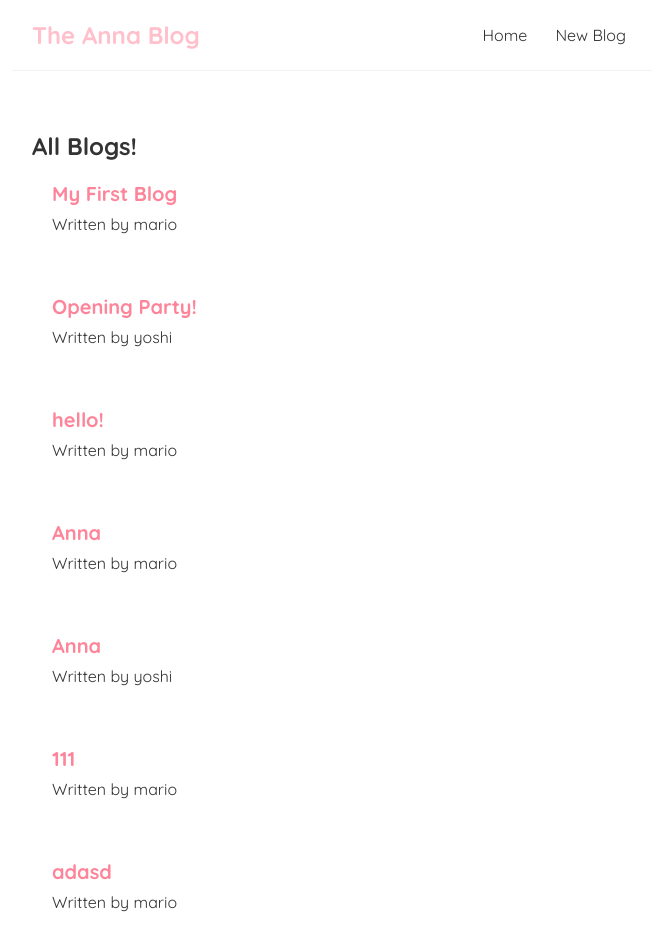
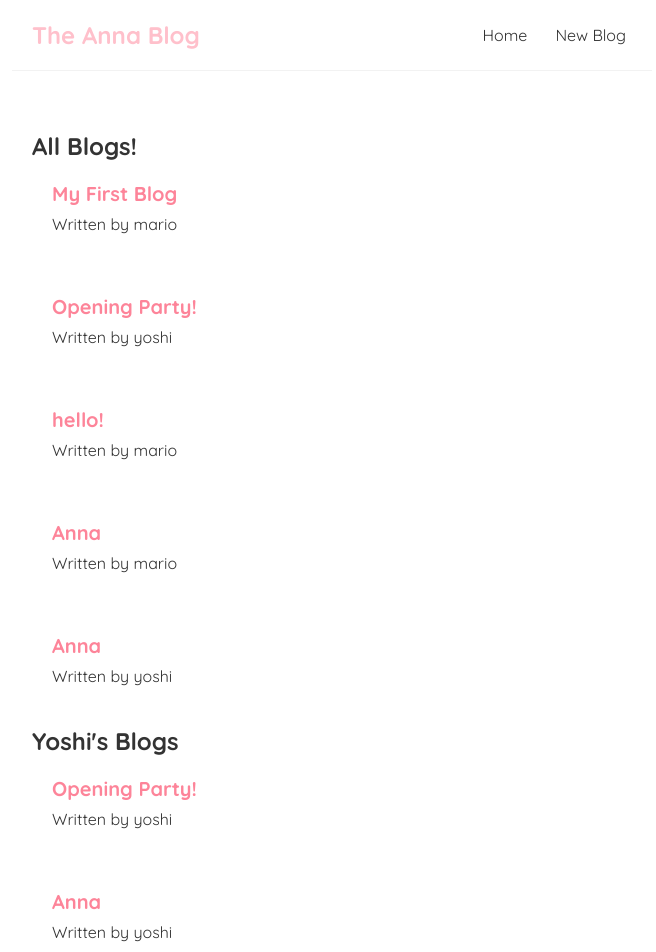
Before and after one commit to AnnaManoleLNU/react, a React (Create React App) app in the folder my-first-react-app/: page / in a window 1280 px wide. Shown: the top 952 px of the page, without its empty margins (308-964 px from the left). Built offline with nearby package versions, Linux system fonts and the light colour scheme; data requests are answered from the project's data file; the HTML template or start-up script is replaced by a standard one.

Commit message:
Delete post

```diff
--- a/my-first-react-app/data/db.json
+++ b/my-first-react-app/data/db.json
@@ -29,24 +29,6 @@
       "body": "is very cool!",
       "author": "yoshi",
       "id": 5
-    },
-    {
-      "title": "111",
-      "body": "11111111111",
-      "author": "mario",
-      "id": 6
-    },
-    {
-      "title": "adasd",
-      "body": "asdsadasd",
-      "author": "mario",
-      "id": 7
-    },
-    {
-      "title": "adasd",
-      "body": "asdsadasd",
-      "author": "mario",
-      "id": 8
     }
   ]
 }
--- a/my-first-react-app/src/BlogDetails.js
+++ b/my-first-react-app/src/BlogDetails.js
@@ -1,9 +1,21 @@
 import { useParams } from "react-router-dom";
 import useFetch from "./useFetch";
+import { useHistory } from "react-router-dom";
 
 const BlogDetails = () => {
   const { id } = useParams()
-  const { data:blog, error, isLoading } = useFetch(`http://localhost:8000/blogs/${id}`)
+  const { data: blog, error, isLoading } = useFetch(`http://localhost:8000/blogs/${id}`)
+  const history = useHistory()
+
+  const handleClick = () => {
+    fetch(`http://localhost:8000/blogs/${id}`, {
+      method: 'DELETE'
+    }).then(() => {
+      console.log('blog deleted')
+      history.push('/')
+    })
+  }
+
     return (
       <div className="blog-details" >
         {isLoading && <div>Loading... </div>}
@@ -13,7 +25,7 @@
             <h2>{blog.title}</h2>
             <p>Written by {blog.author}</p>
             <div>{blog.body}</div>
-
+            <button onClick={handleClick}>Delete</button>
           </article>
         )}
       </div>
```
Lines whose indentation alone changed are shown as unchanged.
